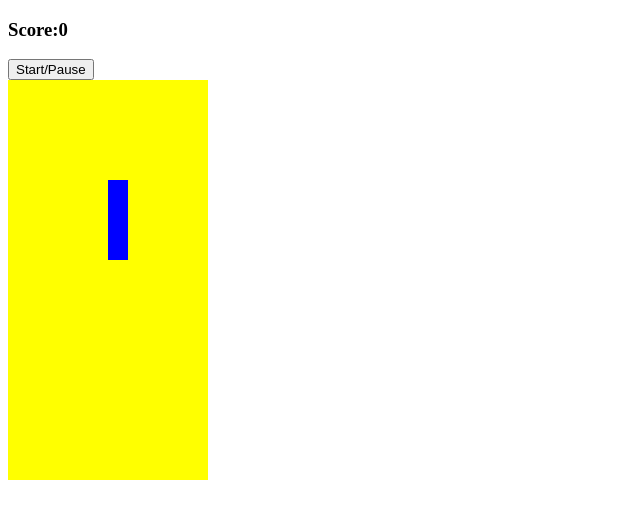
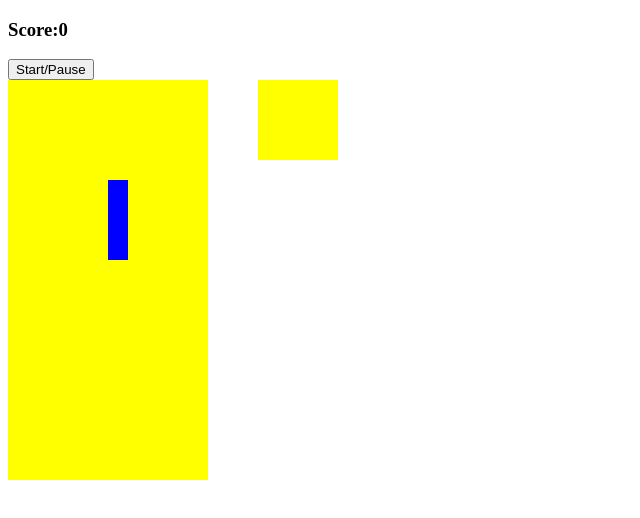
Before and after one commit to darccide/Tetris, a plain HTML site: page index.html in a window 1280 px wide. Shown: the whole page, without its empty margins (0-640 px from the left). Drawn offline with Linux system fonts and the light colour scheme.

Commit message:
mini grid and display shape functionality created

```diff
--- a/app.js
+++ b/app.js
@@ -4,6 +4,7 @@ document.addEventListener('DOMContentLoaded', () => {
   const ScoreDisplay = document.querySelector('#score')
   const StartBtn = document.querySelector('#start-button')
   const width = 10
+  let nextRandom = 0
 
   // Tetrominoes
   const lTetromino = [
@@ -94,7 +95,8 @@ document.addEventListener('DOMContentLoaded', () => {
     if (current.some(index => squares[currentPosition + index + width].classList.contains('taken'))) {
       current.forEach(index => squares[currentPosition + index].classList.add('taken'))
       // start a new tetromino falling
-      random = Math.floor(Math.random() * tetrominos.length)
+      random = nextRandom
+      nextRandom = Math.floor(Math.random() * tetrominos.length)
       current = tetrominos[random][currentRotation]
       currentPosition = 4
       draw()
@@ -139,4 +141,36 @@ document.addEventListener('DOMContentLoaded', () => {
     current = tetrominos[random][currentRotation]
     draw()
   }
+
+  // show up-next tetromino in mini-grid display
+  const displaySquares = document.querySelectorAll('.mini-grid div')
+  const displayWidth = 4
+  let displayIndex = 0
+
+
+  // the tetrominos without rotations
+  const upNextTetrominos = [
+    [1, displayWidth + 1, displayWidth * 2 + 1, 2],  // lTetromino
+    [0, displayWidth, displayWidth + 1, displayWidth * 2 + 1], // zTetromino
+    [1, displayWidth, displayWidth + 1, displayWidth + 2],  // tTetromino
+    [0, 1, displayWidth, displayWidth + 1], // oTetromino
+    [1, displayWidth + 1, displayWidth * 2 + 1, displayWidth * 3 + 1] // iTetromino
+  ]
+
+
+  // display the shape in the mini-grid display
+  function displayShape() {
+    // remove any trace of a tetromino from the entire shape
+    displaySquares.forEach(square => {
+      square.classList.remove('tetromino')
+    })
+    upNextTetrominos[nextRandom].forEach(index => {
+      displaySquares[displayIndex + index].classList.add('tetromino')
+    })
+  }
+
+
+
+
+
 })
--- a/index.html
+++ b/index.html
@@ -12,6 +12,7 @@
     <h3>Score:<span id="score">0</span></h3>
     <button id="start-button">Start/Pause</button>
 
+    <div class="container">
       <div class="grid">
         <div></div>
         <div></div>
@@ -225,5 +226,25 @@
         <div class="taken"></div>
       </div>
 
+      <div class="mini-grid">
+        <div></div>
+        <div></div>
+        <div></div>
+        <div></div>
+        <div></div>
+        <div></div>
+        <div></div>
+        <div></div>
+        <div></div>
+        <div></div>
+        <div></div>
+        <div></div>
+        <div></div>
+        <div></div>
+        <div></div>
+        <div></div>
+      </div>
+    </div>
+
   </body>
 </html>
--- a/style.css
+++ b/style.css
@@ -1,3 +1,7 @@
+.container {
+  display: flex;
+}
+
 .grid {
   background-color: yellow;
   display: flex;
@@ -14,3 +18,17 @@
 .tetromino {
   background-color: blue;
 }
+
+.mini-grid {
+  background-color: yellow;
+  display: flex;
+  flex-wrap: wrap;
+  height: 80px;
+  margin-left: 50px;
+  width: 80px;
+}
+
+.mini-grid div {
+  height: 20px;
+  width: 20px;
+}
```
Lines whose indentation alone changed are shown as unchanged.
